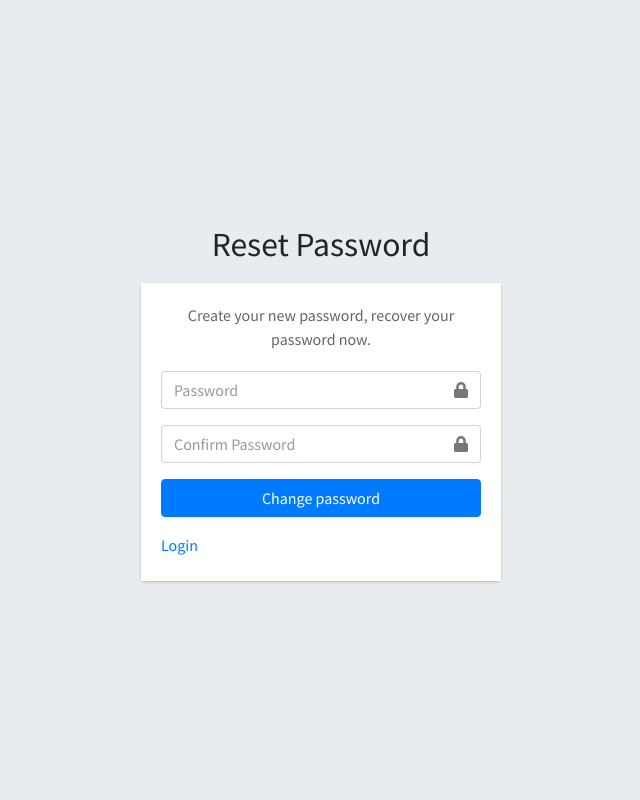
After one commit to sh01686219535/mainCrm, a Laravel app: template resources/views/backEnd/admin/password/reset-password.blade.php in a window 1280 px wide. The commit adds this page. Shown: the whole page, without its empty margins (319-959 px from the left). Run offline with Laravel 10, Linux system fonts and the light colour scheme; the template is opened without the code that fills it, so the values that code supplies are empty; some libraries are stand-ins or nearby versions.

Commit message:
resetr password

```diff
--- /dev/null
+++ b/resources/views/backEnd/admin/password/404.blade.php
@@ -0,0 +1 @@
+<h1>No Page Found !</h1>
--- a/resources/views/backEnd/admin/password/forgot_password.blade.php
+++ b/resources/views/backEnd/admin/password/forgot_password.blade.php
@@ -25,9 +25,10 @@
     <div class="card-body login-card-body">
       <p class="login-box-msg">You forgot your password? Here you can easily retrieve a new password.</p>
 
-      <form action="recover-password.html" method="post">
+      <form action="{{route('forgot')}}" method="post">
+        @csrf
         <div class="input-group mb-3">
-          <input type="email" class="form-control" placeholder="Email">
+          <input type="email" class="form-control" name="email" placeholder="Email">
           <div class="input-group-append">
             <div class="input-group-text">
               <span class="fas fa-envelope"></span>
--- /dev/null
+++ b/resources/views/backEnd/admin/password/reset-password.blade.php
@@ -0,0 +1,84 @@
+<!DOCTYPE html>
+<html lang="en">
+
+<head>
+    <meta charset="utf-8">
+    <meta name="viewport" content="width=device-width, initial-scale=1">
+    <title>AdminLTE 3 | Recover Password</title>
+
+    <!-- Google Font: Source Sans Pro -->
+    <link rel="stylesheet"
+        href="https://fonts.googleapis.com/css?family=Source+Sans+Pro:300,400,400i,700&display=fallback">
+    <!-- Font Awesome -->
+    <link rel="stylesheet" href="{{ asset('backEndAsset') }}/plugins/fontawesome-free/css/all.min.css">
+    <!-- icheck bootstrap -->
+    <link rel="stylesheet" href="{{ asset('backEndAsset') }}/plugins/icheck-bootstrap/icheck-bootstrap.min.css">
+    <!-- Theme style -->
+    <link rel="stylesheet" href="{{ asset('backEndAsset') }}/css/adminlte.min.css">
+</head>
+
+<body class="hold-transition login-page">
+    <div class="login-box">
+        <div class="login-logo">
+            <b>Reset Password </b>
+        </div>
+        <!-- /.login-logo -->
+        <div class="card">
+            <div class="card-body login-card-body">
+                <p class="login-box-msg">Create your new password, recover your password now.</p>
+                @if ($errors->any())
+                    <div class="alert alert-danger">
+                        <ul>
+                            @foreach ($errors->all() as $error)
+                                <li>{{ $error }}</li>
+                            @endforeach
+                        </ul>
+                    </div>
+                @endif
+                <form action="{{ route('reset.user.password') }}" method="post">
+                    @csrf
+                    <input type="hidden" name="user_id" value="{{$user_data->id}}">
+                    <input type="hidden" name="user_email" value="{{$user_data->email}}">
+                    <div class="input-group mb-3">
+                        <input type="password" name="password" class="form-control" placeholder="Password">
+                        <div class="input-group-append">
+                            <div class="input-group-text">
+                                <span class="fas fa-lock"></span>
+                            </div>
+                        </div>
+                    </div>
+                    <div class="input-group mb-3">
+                        <input type="password" name="confirmpassword" class="form-control"
+                            placeholder="Confirm Password">
+                        <div class="input-group-append">
+                            <div class="input-group-text">
+                                <span class="fas fa-lock"></span>
+                            </div>
+                        </div>
+                    </div>
+                    <div class="row">
+                        <div class="col-12">
+                            <button type="submit" class="btn btn-primary btn-block">Change password</button>
+                        </div>
+                        <!-- /.col -->
+                    </div>
+                </form>
+
+                <p class="mt-3 mb-1">
+                    <a href="{{ route('login') }}">Login</a>
+                </p>
+            </div>
+            <!-- /.login-card-body -->
+        </div>
+    </div>
+    <!-- /.login-box -->
+
+    <!-- jQuery -->
+    <script src="{{ asset('backEndAsset') }}/plugins/jquery/jquery.min.js"></script>
+    <!-- Bootstrap 4 -->
+    <script src="{{ asset('backEndAsset') }}/plugins/bootstrap/js/bootstrap.bundle.min.js"></script>
+    <!-- AdminLTE App -->
+    <script src="{{ asset('backEndAsset') }}/js/adminlte.min.js"></script>
+</body>
+
+</html>
--- a/resources/views/backEnd/include/animation_img.blade.php
+++ b/resources/views/backEnd/include/animation_img.blade.php
@@ -1,3 +1,3 @@
-<div class="preloader flex-column justify-content-center align-items-center">
+{{-- <div class="preloader flex-column justify-content-center align-items-center">
     <img class="animation__shake" src="{{asset('backEndAsset')}}//img/AdminLTELogo.png" alt="AdminLTELogo" height="60" width="60">
-  </div>
+  </div> --}}
--- a/routes/web.php
+++ b/routes/web.php
@@ -15,7 +15,10 @@ Route::get('/login', [AdminController::class, 'login'])->name('login');
 Route::post('/login', [AdminController::class, 'storeLogin'])->name('login');
 
 //forgot password
-route::get('forgot/password', [AdminController::class, 'forgotPassword'])->name('forgot.password');
+route::get('/forgot/password', [AdminController::class, 'forgotPassword'])->name('forgot.password');
+route::post('/forgot', [AdminController::class, 'forgot'])->name('forgot');
+route::get('/reset/password', [AdminController::class, 'resetPassword']);
+route::post('/reset/user/password', [AdminController::class, 'resetUserPassword'])->name('reset.user.password');
 
 // Auth Logout Route
 Route::get('/logout', [AdminController::class, 'logout'])->name('logout');
```
Also changed, not shown: app/Http/Controllers/AdminAuth/AdminController.php (+70 -1 lines), app/Http/Controllers/UserController.php (+8 -10 lines), app/Models/PasswordReset.php (added, +11 -0 lines), resources/views/email/forgetPasswordMail.blade.php (added, +13 -0 lines), database/migrations/2024_04_18_185850_create_password_resets_table.php (added).
